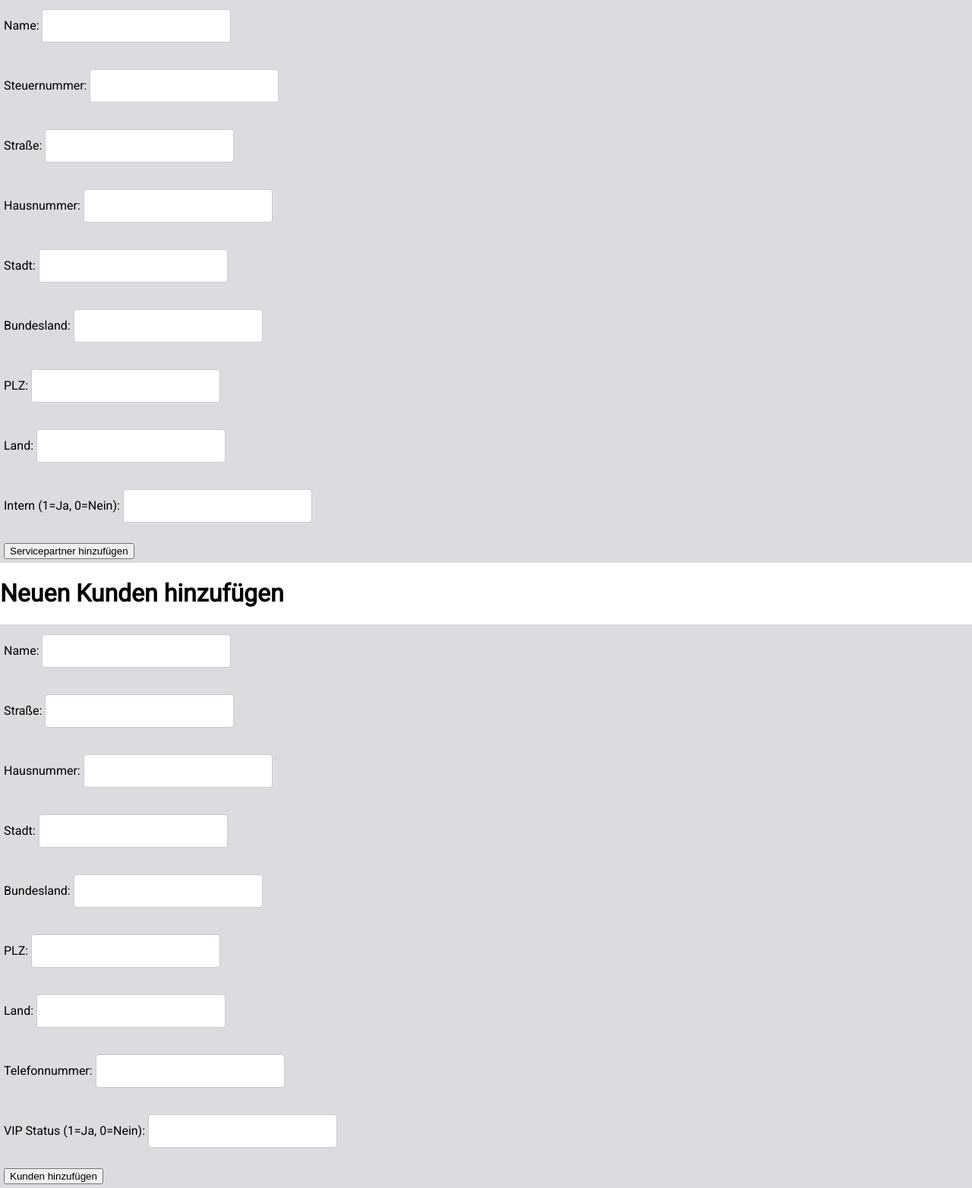
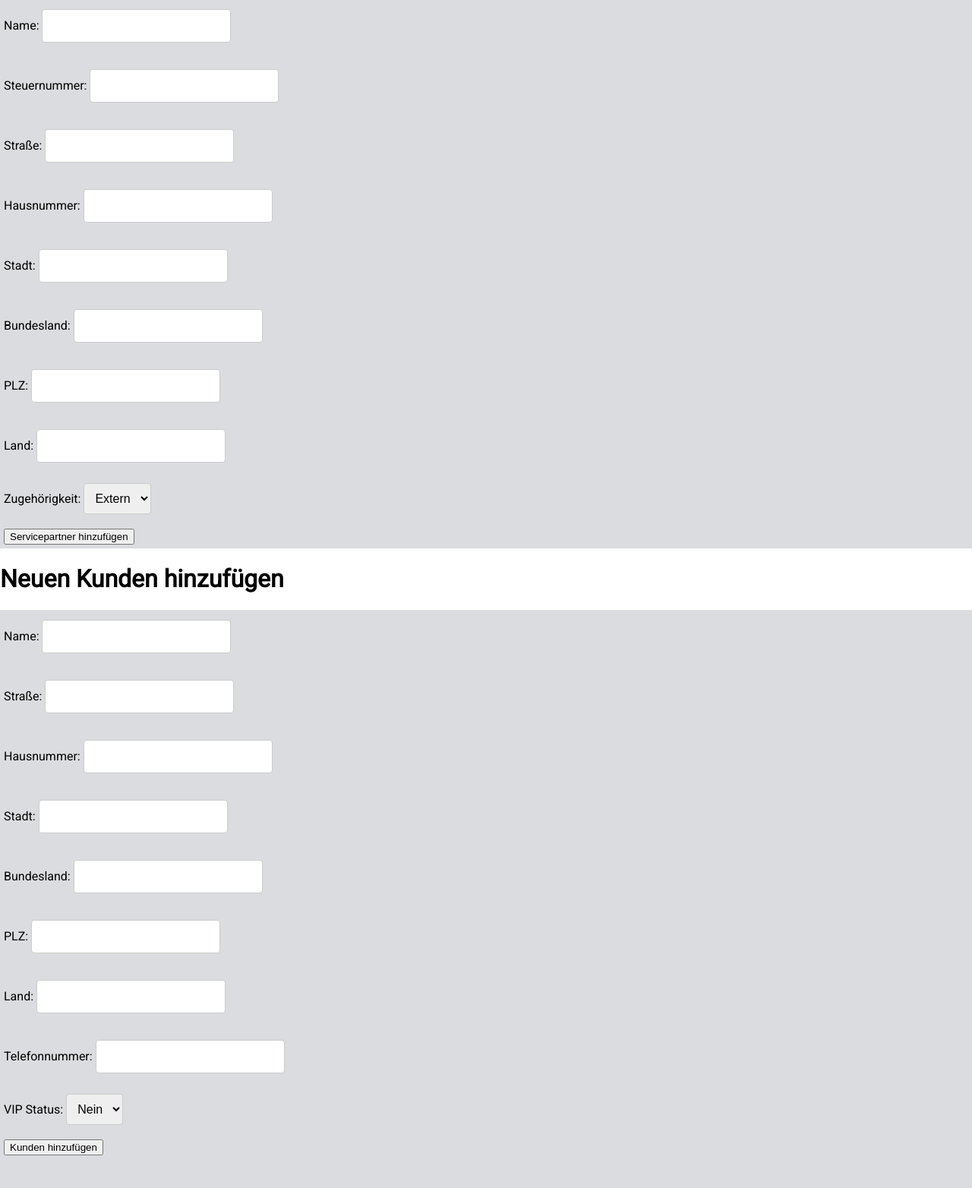
Before and after one commit to LaurinBrechter/itpl-lab, a PHP site: page /management in a window 1280 px wide. Shown: the part 150-1714 px from the top of the page at 76% size. After the commit the page ends 1671 px from the top, so only its background shows below. Run offline with PHP 8.4, Linux system fonts and the light colour scheme.

Commit message:
Dropdown-Menüs

```diff
--- a/management/index.php
+++ b/management/index.php
@@ -31,8 +31,11 @@
         <input type="text" id="zip" name="zip" required><br><br>
         <label for="country">Land:</label>
         <input type="text" id="country" name="country" required><br><br>
-        <label for="isInternal">Intern (1=Ja, 0=Nein):</label>
-        <input type="number" id="isInternal" name="isInternal" required><br><br>
+		<label for="isInternal">Zugehörigkeit:</label>
+		<select id="isInternal" name="isInternal" required>
+		<option value="1">Intern</option>
+		<option value="0" selected>Extern</option>
+		</select><br><br>
         <input type="submit" value="Servicepartner hinzufügen">
     </form>
 
@@ -54,8 +57,11 @@
         <input type="text" id="country" name="country" required><br><br>
         <label for="telephone_number">Telefonnummer:</label>
         <input type="text" id="telephone_number" name="telephone_number"><br><br>
-        <label for="isVip">VIP Status (1=Ja, 0=Nein):</label>
-        <input type="number" id="isVip" name="isVip" required><br><br>
+      	<label for="isVip">VIP Status:</label>
+		<select id="isVip" name="isVip" required>
+		<option value="1">Ja</option>
+		<option value="0" selected>Nein</option>
+		</select><br><br>
         <input type="submit" value="Kunden hinzufügen">
     </form>
 </body>
```
